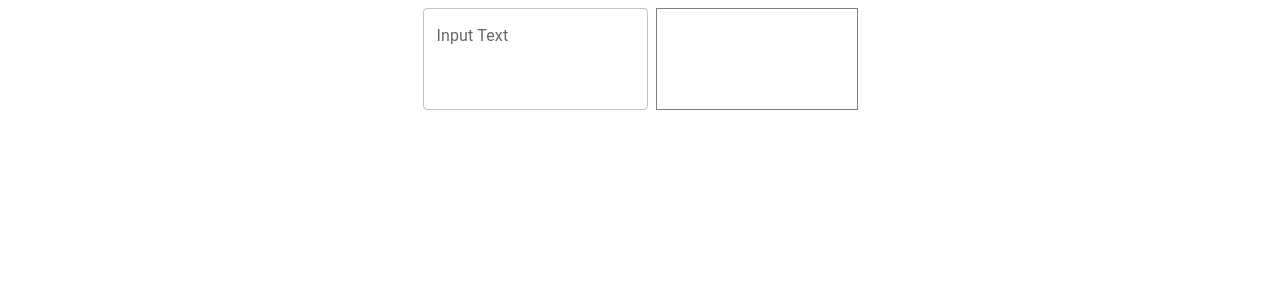
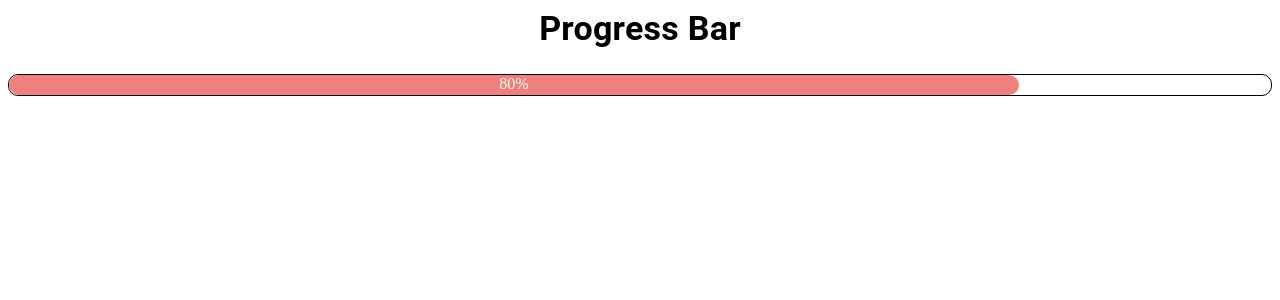
Before and after one commit to sharma-sagar2002/Frontend-Machine-Coding, a React (Vite) app: page / in a window 1280 px wide. Shown: the top 300 px of the page. Built offline with nearby package versions, Linux system fonts and the light colour scheme.

Commit message:
progess bar added

```diff
--- a/src/App.tsx
+++ b/src/App.tsx
@@ -1,5 +1,6 @@
 import "./App.css";
-import MarkdownEditor from "./Components/MarkdownEditor";
+// import MarkdownEditor from "./Components/MarkdownEditor";
+import ProgressBar from "./Components/ProgressBar";
 // import BmiCalculator from "./Components/BmiCalculator";
 // import PasswordGenerator from "./Components/PasswordGenerator";
 // import BillingCounter from "./Components/BillingCounter";
@@ -48,7 +49,8 @@ function App() {
       {/* <PaginatedBookmark /> */}
       {/* <BmiCalculator /> */}
       {/* <PasswordGenerator /> */}
-      <MarkdownEditor />
+      {/* <MarkdownEditor /> */}
+      <ProgressBar progress={80} />
     </>
   );
 }
--- /dev/null
+++ b/src/Components/ProgressBar.tsx
@@ -0,0 +1,37 @@
+import { Box, Stack, Typography } from "@mui/material";
+// TODO : add animation in this progress bar so that when user loads the screen it should see some animation in that progress bar
+function ProgressBar({ progress }: { progress: number }) {
+  return (
+    <>
+      <Stack gap={3}>
+        <Typography
+          variant="h4"
+          sx={{ alignSelf: "center", fontWeight: "600" }}
+        >
+          Progress Bar
+        </Typography>
+        <Box
+          sx={{
+            borderRadius: "10px",
+            border: "1px solid black",
+          }}
+        >
+          <Box
+            sx={{
+              width: `${progress}%`,
+              borderRadius: "10px",
+              backgroundColor: "lightcoral",
+              height: "20px",
+              color: "white",
+              textAlign: "center",
+            }}
+          >
+            {`${progress}%`}
+          </Box>
+        </Box>
+      </Stack>
+    </>
+  );
+}
+
+export default ProgressBar;
```
